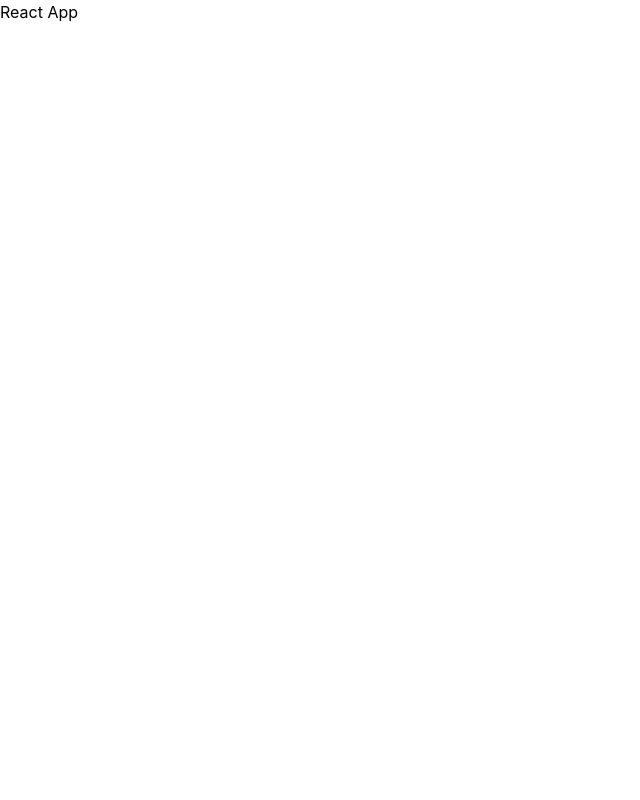
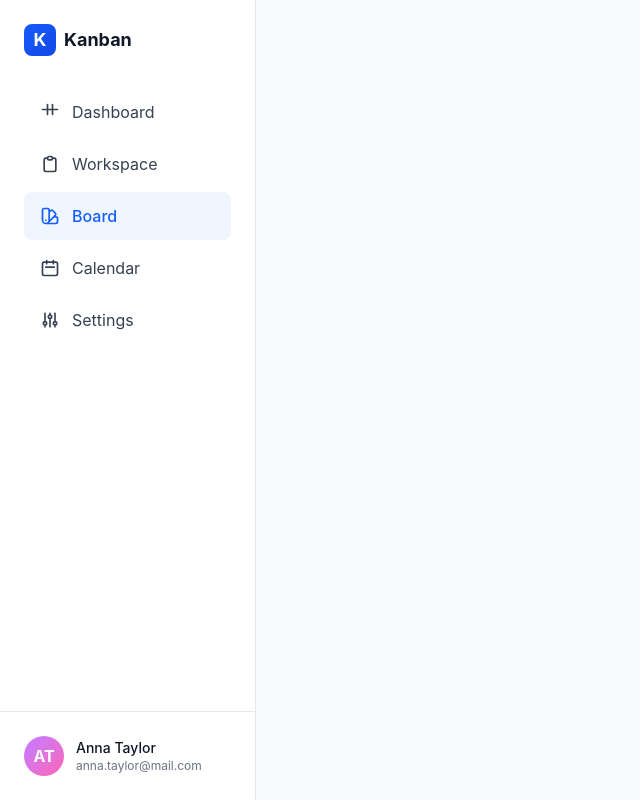
Before and after one commit to SuraiyaAkterTrishna/task-manager-react, a React (Vite) app: page / in a window 1280 px wide. Shown: the whole page, without its empty margins (0-640 px from the left). Built offline with nearby package versions, Linux system fonts and the light colour scheme.

Commit message:
feat(sidebar): implement sidebar component

```diff
--- a/index.html
+++ b/index.html
@@ -6,7 +6,7 @@
     <meta name="viewport" content="width=device-width, initial-scale=1.0" />
     <title>task-manager-react</title>
   </head>
-  <body>
+  <body class="bg-gray-50">
     <div id="root"></div>
     <script type="module" src="/src/main.jsx"></script>
   </body>
--- a/src/App.jsx
+++ b/src/App.jsx
@@ -1,11 +1,12 @@
+import Sidebar from "./components/Sidebar"
 
 
 function App() {
 
   return (
-    <>
-      <h1>React App</h1>
-    </>
+    <div class="min-h-screen flex flex-col lg:flex-row">
+      <Sidebar />
+    </div>
   )
 }
 
--- /dev/null
+++ b/src/components/Main.jsx
@@ -0,0 +1,7 @@
+export default function Main(){
+    return (
+        <main className="flex-1 flex flex-col min-h-0">
+
+        </main>
+    );
+}
--- /dev/null
+++ b/src/components/Sidebar.jsx
@@ -0,0 +1,124 @@
+export default function Sidebar() {
+  return (
+    <aside className="w-full lg:w-64 bg-white border-gray-200 flex flex-col border-b lg:border-b-0 lg:border-r">
+      <div className="px-4 py-6 sm:px-6">
+        <div className="flex items-center gap-2 mb-8">
+          <div className="w-8 h-8 bg-gradient-to-br from-blue-600 to-blue-700 rounded-lg flex items-center justify-center">
+            <span className="text-white font-bold text-lg">K</span>
+          </div>
+          <span className="font-bold text-lg text-gray-900">Kanban</span>
+        </div>
+
+        <nav className="space-y-1">
+          <a
+            href="#"
+            className="flex items-center gap-3 px-4 py-3 text-gray-700 hover:bg-gray-100 rounded-lg transition-colors"
+          >
+            <svg
+              className="w-5 h-5"
+              fill="none"
+              stroke="currentColor"
+              viewBox="0 0 24 24"
+            >
+              <path
+                stroke-linecap="round"
+                stroke-linejoin="round"
+                stroke-width="2"
+                d="M9 3v12m6-12v12M3 9h18"
+              ></path>
+            </svg>
+            <span>Dashboard</span>
+          </a>
+          <a
+            href="#"
+            className="flex items-center gap-3 px-4 py-3 text-gray-700 hover:bg-gray-100 rounded-lg transition-colors"
+          >
+            <svg
+              className="w-5 h-5"
+              fill="none"
+              stroke="currentColor"
+              viewBox="0 0 24 24"
+            >
+              <path
+                stroke-linecap="round"
+                stroke-linejoin="round"
+                stroke-width="2"
+                d="M9 5H7a2 2 0 00-2 2v12a2 2 0 002 2h10a2 2 0 002-2V7a2 2 0 00-2-2h-2M9 5a2 2 0 002 2h2a2 2 0 002-2M9 5a2 2 0 012-2h2a2 2 0 012 2"
+              ></path>
+            </svg>
+            <span>Workspace</span>
+          </a>
+          <a
+            href="#"
+            className="flex items-center gap-3 px-4 py-3 text-blue-600 bg-blue-50 rounded-lg font-medium"
+          >
+            <svg
+              className="w-5 h-5"
+              fill="none"
+              stroke="currentColor"
+              viewBox="0 0 24 24"
+            >
+              <path
+                stroke-linecap="round"
+                stroke-linejoin="round"
+                stroke-width="2"
+                d="M7 21a4 4 0 01-4-4V5a2 2 0 012-2h4a2 2 0 012 2v12a4 4 0 01-4 4zm0 0h12a2 2 0 002-2v-4a2 2 0 00-2-2h-2.343M11 7.343l1.657-1.657a2 2 0 012.828 0l2.829 2.829a2 2 0 010 2.828l-8.486 8.485M7 17h.01"
+              ></path>
+            </svg>
+            <span>Board</span>
+          </a>
+          <a
+            href="#"
+            className="flex items-center gap-3 px-4 py-3 text-gray-700 hover:bg-gray-100 rounded-lg transition-colors"
+          >
+            <svg
+              className="w-5 h-5"
+              fill="none"
+              stroke="currentColor"
+              viewBox="0 0 24 24"
+            >
+              <path
+                stroke-linecap="round"
+                stroke-linejoin="round"
+                stroke-width="2"
+                d="M8 7V3m8 4V3m-9 8h10M5 21h14a2 2 0 002-2V7a2 2 0 00-2-2H5a2 2 0 00-2 2v12a2 2 0 002 2z"
+              ></path>
+            </svg>
+            <span>Calendar</span>
+          </a>
+          <a
+            href="#"
+            className="flex items-center gap-3 px-4 py-3 text-gray-700 hover:bg-gray-100 rounded-lg transition-colors"
+          >
+            <svg
+              className="w-5 h-5"
+              fill="none"
+              stroke="currentColor"
+              viewBox="0 0 24 24"
+            >
+              <path
+                stroke-linecap="round"
+                stroke-linejoin="round"
+                stroke-width="2"
+                d="M12 6V4m0 2a2 2 0 100 4m0-4a2 2 0 110 4m-6 8a2 2 0 100-4m0 4a2 2 0 110-4m0 4v2m0-6V4m6 6v10m6-2a2 2 0 100-4m0 4a2 2 0 110-4m0 4v2m0-6V4"
+              ></path>
+            </svg>
+            <span>Settings</span>
+          </a>
+        </nav>
+      </div>
+
+      <div className="mt-auto px-4 py-6 sm:px-6 border-t border-gray-200">
+        <div className="flex items-center gap-3">
+          <div className="w-10 h-10 bg-gradient-to-br from-purple-400 to-pink-400 rounded-full flex items-center justify-center text-white font-bold">
+            AT
+          </div>
+          <div className="flex-1 min-w-0">
+            <p className="text-sm font-medium text-gray-900">Anna Taylor</p>
+            <p className="text-xs text-gray-500 truncate">anna.taylor@mail.com</p>
+          </div>
+        </div>
+      </div>
+    </aside>
+  );
+}
```
